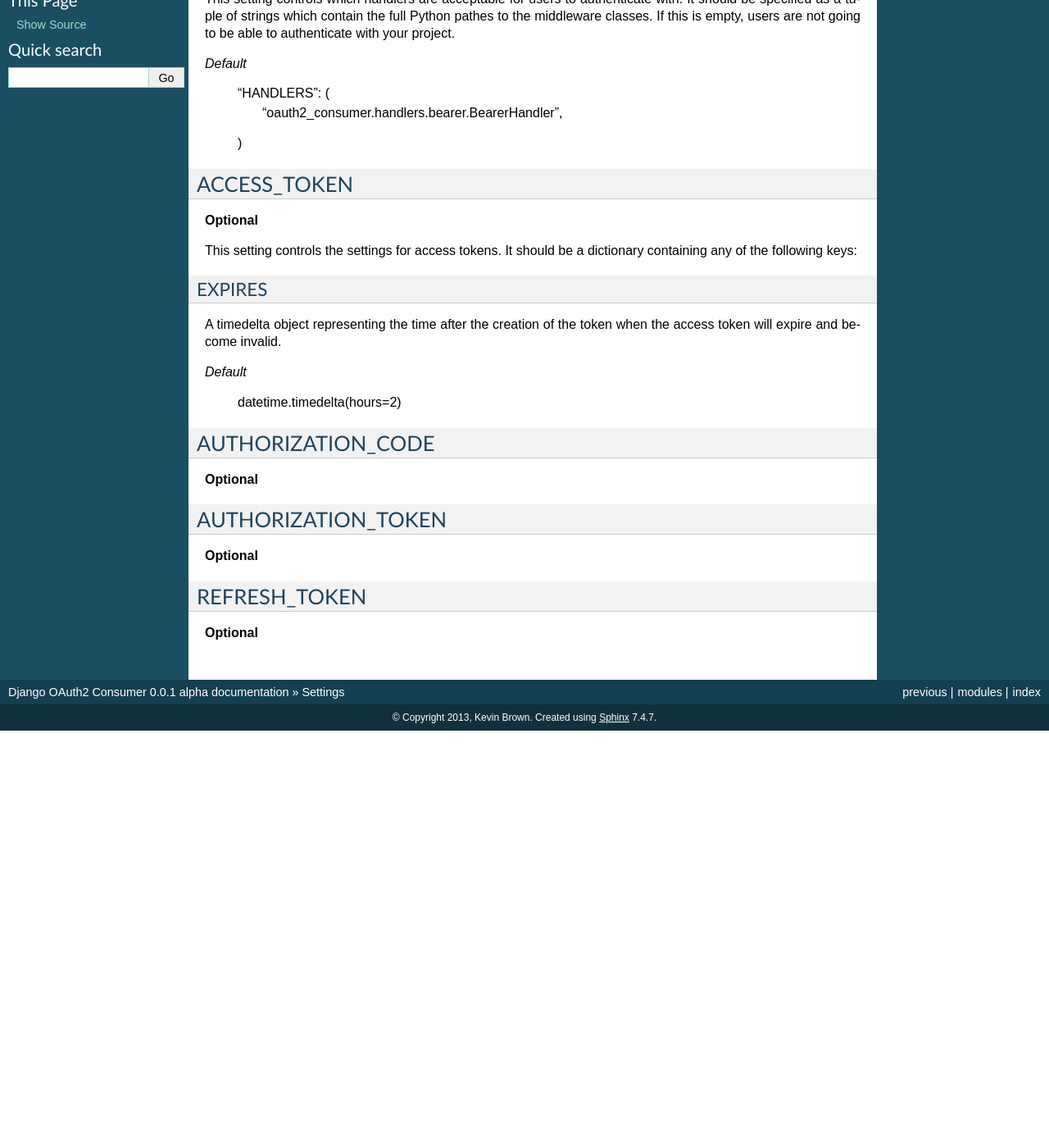
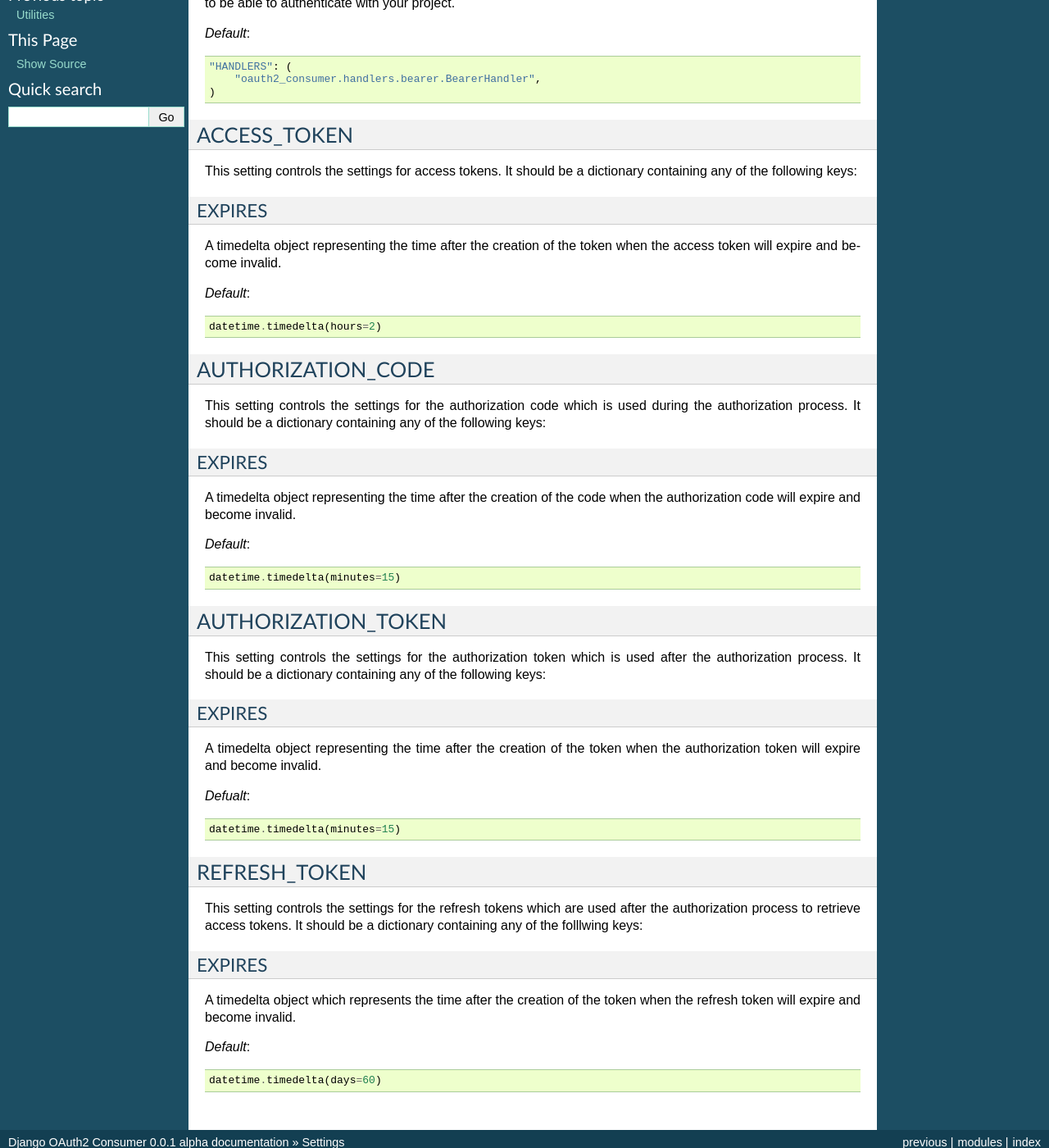
Before and after one commit to Rediker-Software/doac, a Sphinx documentation site: the page built from docs/source/settings.rst, in a window 1280 px wide and 1400 px high, scrolled down 293 px. Shown: the whole window at 82% size. Built offline with Sphinx 7.4.7, drawn with Linux system fonts in a browser that asks for light colours; before the commit the page ends 1184 px from its top, so only the background shows below that; some of the changed text lies outside the part shown.

Commit message:
Finished off the basic docs for the settings

```diff
--- a/docs/source/settings.rst
+++ b/docs/source/settings.rst
@@ -8,11 +8,10 @@ All of these settings are available on the ``OAUTH_CONFIG`` dictionary.
 
 HANDLERS
 ========
-**Optional**
 
 This setting controls which handlers are acceptable for users to authenticate with.  It should be specified as a tuple of strings which contain the full Python pathes to the middleware classes.  If this is empty, users are not going to be able to authenticate with your project.
 
-*Default*
+*Default*::
 
     "HANDLERS": (
         "oauth2_consumer.handlers.bearer.BearerHandler",
@@ -20,7 +19,6 @@ This setting controls which handlers are acceptable for users to authenticate wi
 
 ACCESS_TOKEN
 ============
-**Optional**
 
 This setting controls the settings for access tokens.  It should be a dictionary containing any of the following keys:
 
@@ -28,18 +26,45 @@ EXPIRES
 -------
 A timedelta object representing the time after the creation of the token when the access token will expire and become invalid.
 
-*Default*
+*Default*::
 
     datetime.timedelta(hours=2)
 
 AUTHORIZATION_CODE
 ==================
-**Optional**
+
+This setting controls the settings for the authorization code which is used during the authorization process.  It should be a dictionary containing any of the following keys:
+
+EXPIRES
+-------
+A timedelta object representing the time after the creation of the code when the authorization code will expire and become invalid.
+
+*Default*::
+
+    datetime.timedelta(minutes=15)
 
 AUTHORIZATION_TOKEN
 ===================
-**Optional**
+
+This setting controls the settings for the authorization token which is used after the authorization process.  It should be a dictionary containing any of the following keys:
+
+EXPIRES
+-------
+A timedelta object representing the time after the creation of the token when the authorization token will expire and become invalid.
+
+*Defualt*::
+
+    datetime.timedelta(minutes=15)
 
 REFRESH_TOKEN
 =============
-**Optional**
+
+This setting controls the settings for the refresh tokens which are used after the authorization process to retrieve access tokens.  It should be a dictionary containing any of the folllwing keys:
+
+EXPIRES
+-------
+A timedelta object which represents the time after the creation of the token when the refresh token will expire and become invalid.
+
+*Default*::
+
+    datetime.timedelta(days=60)
```
